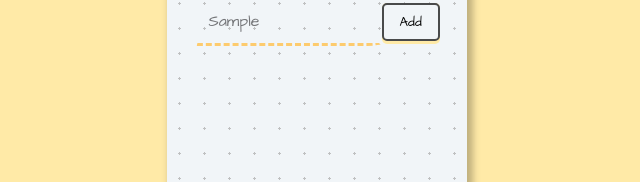
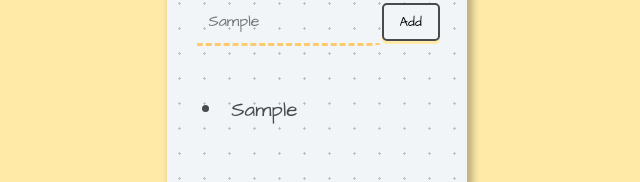
Before and after one commit to vikramoff24/To-Do-List-React, a React (Create React App) app: page / in a window 1280 px wide. Both pictures are taken after typing "Sample" into the empty fields and a click on the button "Add". Shown: the part 147-329 px from the top of the page, without its empty margins (323-963 px from the left). Built offline with nearby package versions, Linux system fonts and the light colour scheme.

Commit message:
Added map function for the list

```diff
--- a/src/components/App.jsx
+++ b/src/components/App.jsx
@@ -25,7 +25,11 @@ function App() {
       </div>
 
       <div>
-        <ul></ul>
+        <ul>
+          {arrWork.map((work) => (
+            <li>{work}</li>
+          ))}
+        </ul>
       </div>
     </div>
   );
```
